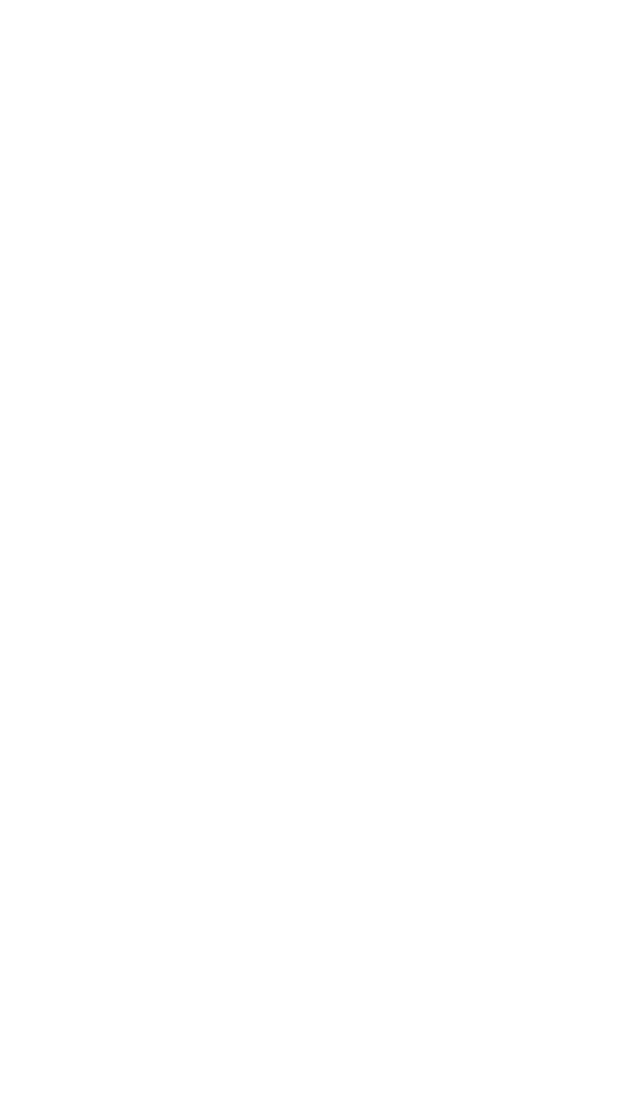
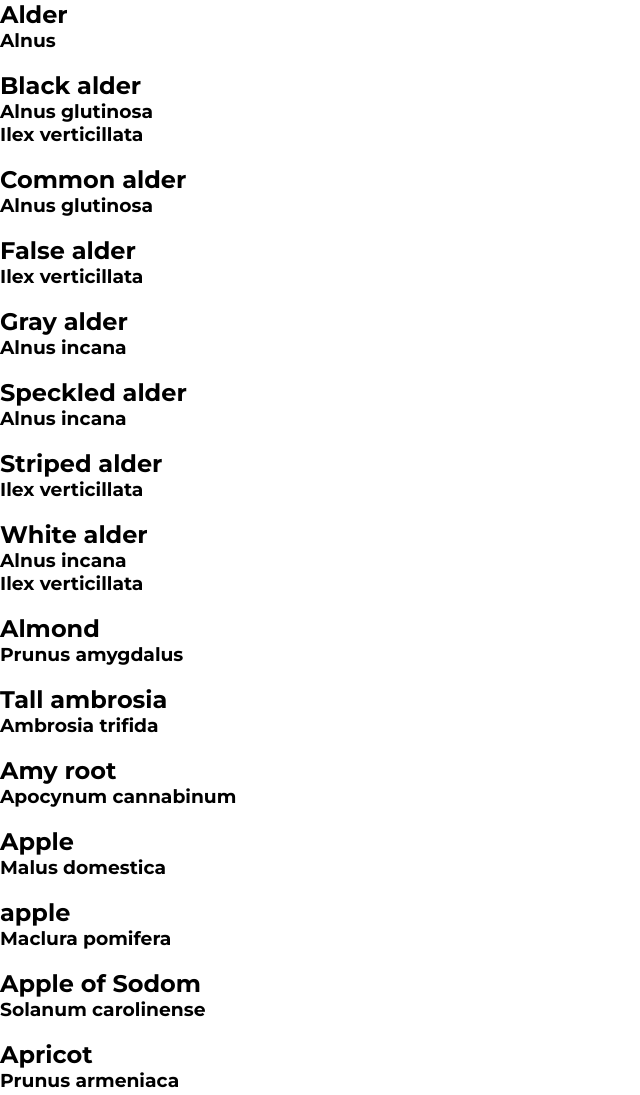
Before and after one commit to magdalenahuget/whatATree, a website with bundled scripts: page client/index.html in a window 1280 px wide. Shown: the top 1095 px of the page, without its empty margins (0-640 px from the left). Before the commit the page ends 800 px from the top, so only its background shows below. Built offline with nearby package versions, Linux system fonts and the light colour scheme.

Commit message:
Add one by one tasks solution.

```diff
--- a/client/public/script.js
+++ b/client/public/script.js
@@ -1,14 +1,84 @@
 import { plants } from '/data.js';
 
+// // Taks 2) Save the root and 3) List the plants
+
+
+
+// const divElement = function (content) {
+
+//   return `<div>${content.name}</div>`;
+// }
+
+// const loadEvent = function () {
+
+//   // Write your JavaScript code after this line
+//   let rootElement = document.getElementById("root")
+
+//   for (let plant of plants) {
+//     rootElement.insertAdjacentHTML("beforeend", divElement(plant));
+//   }
+
+
+//   // Write your JavaScript code before this line
+
+// }
+
+// window.addEventListener("load", loadEvent);
+
+
+
+// // Task 4) Extend the html structure
+
+// const divElement = function (content) {
+
+//   return `<div><h2>${content.name}</h2><h3>${content.species}</h3></br></div>`;
+// }
+
+// const loadEvent = function () {
+
+//   // Write your JavaScript code after this line
+//   let rootElement = document.getElementById("root")
+
+//   for (let plant of plants) {
+//     rootElement.insertAdjacentHTML("beforeend", divElement(plant));
+//   }
+
+
+//   // Write your JavaScript code before this line
+
+// }
+
+// window.addEventListener("load", loadEvent);
+
+
+
+
+// Task 5) Optional Task: Fix the data
 
 const divElement = function (content) {
 
-  return `<div>${content.name}</div>`;
+  let arrOfSpecies = content.species.split(', ')
+  let resultSpecies = "";
+  for (let spec of arrOfSpecies){
+    resultSpecies += spec + '<br />';
+  }
+  // for (let i = 0; i < arrOfSpecies.length; i++) {
+
+  // }
+
+
+  return `<div><h2>${content.name}</h2><h3>${resultSpecies}</h3></br></div>`;
 }
 
 const loadEvent = function () {
 
   // Write your JavaScript code after this line
+  let rootElement = document.getElementById("root")
+
+  for (let plant of plants) {
+    rootElement.insertAdjacentHTML("beforeend", divElement(plant));
+  }
+
 
   // Write your JavaScript code before this line
 
```
Also changed, not shown: client/index.html (+2 -2 lines).
